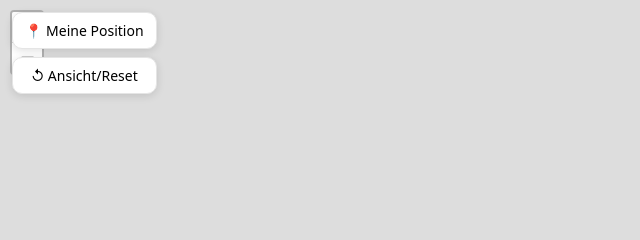
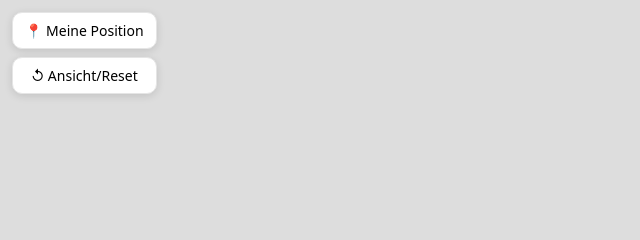
Before and after one commit to helmutringl/test2, a plain HTML site: page index.html in a window 1280 px wide. Shown: the top 240 px of the page, 0-640 px from the left. Drawn offline with nearby package versions, Linux system fonts and the light colour scheme; no server answers.

Commit message:
Add files via upload

```diff
--- a/index.html
+++ b/index.html
@@ -190,7 +190,9 @@ var CANVAS_W = 1536; // 1536/2048/3072 — höher = glatter, langsamer
 function toast(msg){ var el = document.getElementById('toast'); el.textContent = msg; el.style.display='block';
                      clearTimeout(el._t); el._t = setTimeout(function(){ el.style.display='none'; }, 2200); }
 
-var map = L.map('map', { zoomControl: true });
+// var map = L.map('map', { zoomControl: true });
+var map = L.map('map', { zoomControl: false });
+
 L.tileLayer('https://{s}.tile.openstreetmap.org/{z}/{x}/{y}.png',{maxZoom: 19, attribution: '&copy; OpenStreetMap'}).addTo(map);
 
 var fab = document.getElementById('fab');
```
